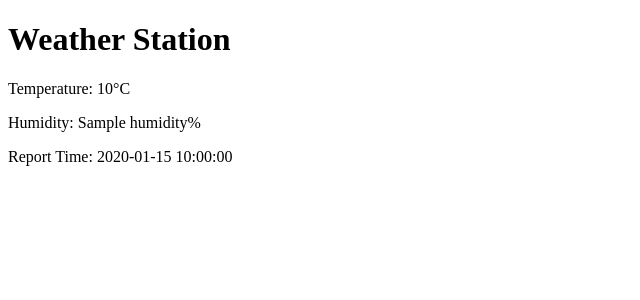
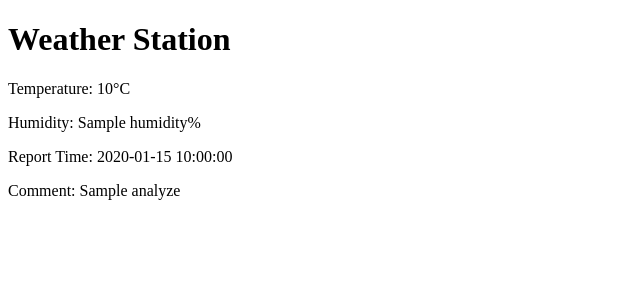
Before and after one commit to Pikalot/Weather_Station, a Flask app: template templates/index.html in a window 1280 px wide. Shown: the top 300 px of the page, without its empty margins (0-640 px from the left). Run offline with Flask 3, Linux system fonts and the light colour scheme; the template is opened without the code that fills it: most values are stand-ins (such as "Sample title", 1, 10 or a date in 2020).

Commit message:
Add comment and test Jenkins auto build

```diff
--- a/main.py
+++ b/main.py
@@ -91,8 +91,9 @@ def index():
   global last_upload_time
   # Retrieve data from Supabase
   weather = fetch_data_from_database(table_name)
+  analyze = analyze_data(weather[-1]['temperature'])
 
-  return render_template('index.html', weather=weather)
+  return render_template('index.html', weather=weather, analyze=analyze)
 
 
 # Simple data analysis function
--- a/templates/index.html
+++ b/templates/index.html
@@ -20,6 +20,10 @@
   </div>
   <div class="row" style="margin-bottom: 16px">
       <p class = "lead"> Report Time: {{weather[-1]['timestamp']}}
+      </p>
+  </div>
+  <div class="row" style="margin-bottom: 16px">
+      <p class = "lead"> Comment: {{analyze}}
       </p>
   </div>
 
```
